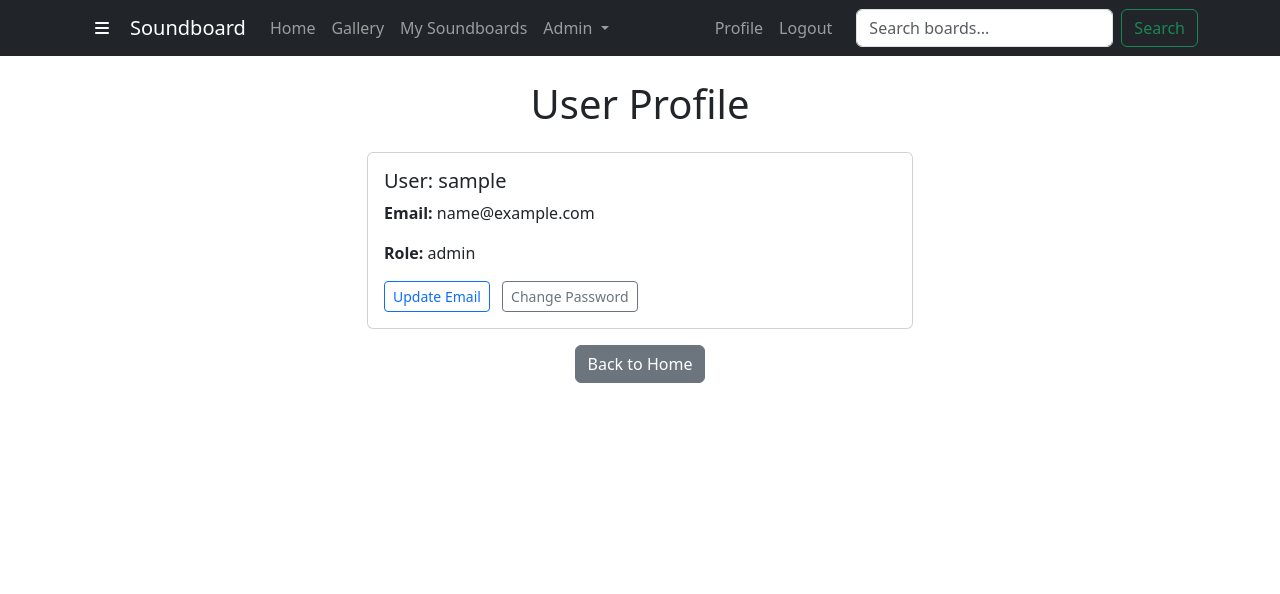
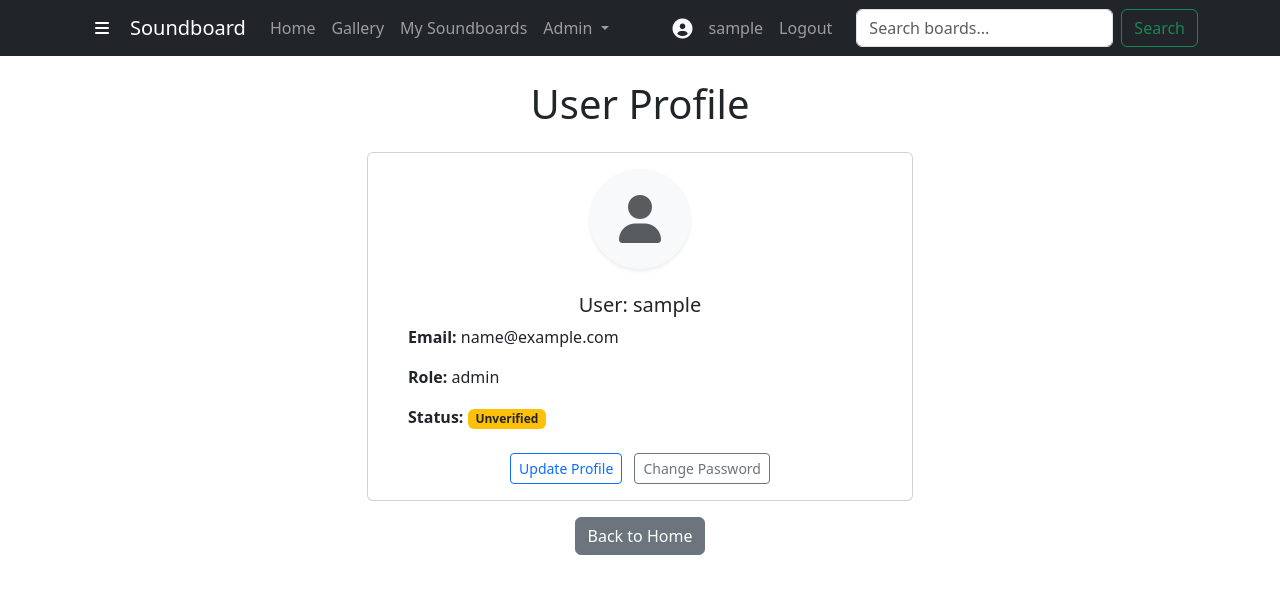
Before and after one commit to ernestgwilsonii/Soundboard, a Flask app: page /auth/profile in a window 1280 px wide. Shown: the top 594 px of the page. Run offline with Flask 3, Linux system fonts and the light colour scheme; the visitor is signed in with stand-in values (Sample User, id 1); data comes from the database, SQL or seed files in the repository; some libraries are stand-ins or nearby versions.

Commit message:
feat(auth): Implement User Avatars and profile picture uploads

```diff
--- a/app/auth/routes.py
+++ b/app/auth/routes.py
@@ -128,19 +128,32 @@ def reset_password(token):
 def profile():
     return render_template('auth/profile.html', title='Profile')
 
-@bp.route('/change_email', methods=['GET', 'POST'])
+@bp.route('/update_profile', methods=['GET', 'POST'])
 @login_required
-def change_email():
-    from app.auth.forms import UpdateEmailForm
-    form = UpdateEmailForm()
+def update_profile():
+    from app.auth.forms import UpdateProfileForm
+    from werkzeug.utils import secure_filename
+    import os
+    from flask import current_app
+    form = UpdateProfileForm()
     if form.validate_on_submit():
         current_user.email = form.email.data
+        if form.avatar.data:
+            f = form.avatar.data
+            filename = secure_filename(f"{current_user.id}_{f.filename}")
+            avatar_path = os.path.join('avatars', filename)
+            full_path = os.path.join(current_app.config['UPLOAD_FOLDER'], avatar_path)
+            if not os.path.exists(os.path.dirname(full_path)):
+                os.makedirs(os.path.dirname(full_path))
+            f.save(full_path)
+            current_user.avatar_path = avatar_path
+
         current_user.save()
-        flash('Your email has been updated.')
+        flash('Your profile has been updated.')
         return redirect(url_for('auth.profile'))
     elif request.method == 'GET':
         form.email.data = current_user.email
-    return render_template('auth/change_email.html', title='Change Email', form=form)
+    return render_template('auth/update_profile.html', title='Update Profile', form=form)
 
 @bp.route('/change_password', methods=['GET', 'POST'])
 @login_required
--- a/app/models.py
+++ b/app/models.py
@@ -5,7 +5,7 @@ from itsdangerous import URLSafeTimedSerializer
 from app.db import get_accounts_db, get_soundboards_db
 
 class User(UserMixin):
-    def __init__(self, id=None, username=None, email=None, password_hash=None, role='user', active=True, is_verified=False):
+    def __init__(self, id=None, username=None, email=None, password_hash=None, role='user', active=True, is_verified=False, avatar_path=None):
         self.id = id
         self.username = username
         self.email = email
@@ -13,6 +13,7 @@ class User(UserMixin):
         self.role = role
         self.active = bool(active)
         self.is_verified = bool(is_verified)
+        self.avatar_path = avatar_path
 
     @property
     def is_active(self):
@@ -26,14 +27,14 @@ class User(UserMixin):
         cur = db.cursor()
         if self.id is None:
             cur.execute(
-                "INSERT INTO users (username, email, password_hash, role, active, is_verified) VALUES (?, ?, ?, ?, ?, ?)",
-                (self.username, self.email, self.password_hash, self.role, int(self.active), int(self.is_verified))
+                "INSERT INTO users (username, email, password_hash, role, active, is_verified, avatar_path) VALUES (?, ?, ?, ?, ?, ?, ?)",
+                (self.username, self.email, self.password_hash, self.role, int(self.active), int(self.is_verified), self.avatar_path)
             )
             self.id = cur.lastrowid
         else:
             cur.execute(
-                "UPDATE users SET username=?, email=?, password_hash=?, role=?, active=?, is_verified=? WHERE id=?",
-                (self.username, self.email, self.password_hash, self.role, int(self.active), int(self.is_verified), self.id)
+                "UPDATE users SET username=?, email=?, password_hash=?, role=?, active=?, is_verified=?, avatar_path=? WHERE id=?",
+                (self.username, self.email, self.password_hash, self.role, int(self.active), int(self.is_verified), self.avatar_path, self.id)
             )
         db.commit()
 
@@ -76,7 +77,7 @@ class User(UserMixin):
         if row:
             return User(id=row['id'], username=row['username'], email=row['email'],
                         password_hash=row['password_hash'], role=row['role'], active=row['active'],
-                        is_verified=row['is_verified'])
+                        is_verified=row['is_verified'], avatar_path=row['avatar_path'])
         return None
 
     @staticmethod
@@ -88,7 +89,7 @@ class User(UserMixin):
         if row:
             return User(id=row['id'], username=row['username'], email=row['email'],
                         password_hash=row['password_hash'], role=row['role'], active=row['active'],
-                        is_verified=row['is_verified'])
+                        is_verified=row['is_verified'], avatar_path=row['avatar_path'])
         return None
 
     @staticmethod
@@ -100,7 +101,7 @@ class User(UserMixin):
         if row:
             return User(id=row['id'], username=row['username'], email=row['email'],
                         password_hash=row['password_hash'], role=row['role'], active=row['active'],
-                        is_verified=row['is_verified'])
+                        is_verified=row['is_verified'], avatar_path=row['avatar_path'])
         return None
 
     @staticmethod
@@ -111,7 +112,7 @@ class User(UserMixin):
         rows = cur.fetchall()
         return [User(id=row['id'], username=row['username'], email=row['email'],
                      password_hash=row['password_hash'], role=row['role'], active=row['active'],
-                     is_verified=row['is_verified']) for row in rows]
+                     is_verified=row['is_verified'], avatar_path=row['avatar_path']) for row in rows]
 
     def __repr__(self):
         return f'<User {self.username}>'
@@ -501,6 +502,9 @@ class Comment:
         row = cur.fetchone()
         return row['username'] if row else 'Unknown'
 
+    def get_author(self):
+        return User.get_by_id(self.user_id)
+
 class Playlist:
     def __init__(self, id=None, user_id=None, name=None, description=None, is_public=False, created_at=None):
         self.id = id
--- a/templates/auth/profile.html
+++ b/templates/auth/profile.html
@@ -5,16 +5,35 @@
         <div class="col-md-6">
             <h1 class="text-center">User Profile</h1>
             <div class="card mt-4">
-            <div class="card-body">
+                <div class="card-body text-center">
+                    <div class="mb-4">
+                        {% if current_user.avatar_path %}
+                        <img src="{{ url_for('static', filename='uploads/' + current_user.avatar_path) }}" alt="Avatar" class="rounded-circle shadow-sm" style="width: 100px; height: 100px; object-fit: cover;">
+                        {% else %}
+                        <div class="bg-light rounded-circle d-inline-flex align-items-center justify-content-center shadow-sm mx-auto" style="width: 100px; height: 100px;">
+                            <i class="fas fa-user fa-3x text-muted"></i>
+                        </div>
+                        {% endif %}
+                    </div>
+
                     <h5 class="card-title">User: {{ current_user.username }}</h5>
-                <p class="card-text"><strong>Email:</strong> {{ current_user.email }}</p>
-                <p class="card-text"><strong>Role:</strong> {{ current_user.role }}</p>
-                <div class="mt-3">
-                    <a href="{{ url_for('auth.change_email') }}" class="btn btn-sm btn-outline-primary">Update Email</a>
+                    <p class="card-text text-start ms-4"><strong>Email:</strong> {{ current_user.email }}</p>
+                    <p class="card-text text-start ms-4"><strong>Role:</strong> {{ current_user.role }}</p>
+                    <p class="card-text text-start ms-4"><strong>Status:</strong>
+                        {% if current_user.is_verified %}
+                        <span class="badge bg-success">Verified</span>
+                        {% else %}
+                        <span class="badge bg-warning text-dark">Unverified</span>
+                        {% endif %}
+                    </p>
+
+                    <div class="mt-4">
+                        <a href="{{ url_for('auth.update_profile') }}" class="btn btn-sm btn-outline-primary">Update Profile</a>
                         <a href="{{ url_for('auth.change_password') }}" class="btn btn-sm btn-outline-secondary ms-2">Change Password</a>
                     </div>
                 </div>
             </div>
+
         <div class="mt-3 text-center">
             <a href="{{ url_for('main.index') }}" class="btn btn-secondary">Back to Home</a>
         </div>
--- a/templates/base.html
+++ b/templates/base.html
@@ -8,6 +8,14 @@
     <link href="https://cdn.jsdelivr.net/npm/bootstrap@5.3.3/dist/css/bootstrap.min.css" rel="stylesheet">
     <!-- Font Awesome -->
     <link rel="stylesheet" href="https://cdnjs.cloudflare.com/ajax/libs/font-awesome/6.0.0/css/all.min.css">
+    <style>
+        .nav-avatar {
+            width: 32px;
+            height: 32px;
+            object-fit: cover;
+            border: 1px solid rgba(255,255,255,0.2);
+        }
+    </style>
 </head>
 <body>
     {% include "_sidebar.html" %}
@@ -63,8 +71,15 @@
                         <a class="nav-link" href="{{ url_for('auth.register') }}">Register</a>
                     </li>
                     {% else %}
+                    <li class="nav-item d-flex align-items-center me-2">
+                        {% if current_user.avatar_path %}
+                        <img src="{{ url_for('static', filename='uploads/' + current_user.avatar_path) }}" alt="" class="rounded-circle nav-avatar">
+                        {% else %}
+                        <i class="fas fa-user-circle fa-lg text-light"></i>
+                        {% endif %}
+                    </li>
                     <li class="nav-item">
-                        <a class="nav-link" href="{{ url_for('auth.profile') }}">Profile</a>
+                        <a class="nav-link" href="{{ url_for('auth.profile') }}">{{ current_user.username }}</a>
                     </li>
                     <li class="nav-item">
                         <a class="nav-link" href="{{ url_for('auth.logout') }}">Logout</a>
```
Also changed, not shown: app/auth/forms.py (+7 -3 lines), templates/auth/update_profile.html (added, +46 -0 lines), templates/soundboard/view.html (+11 -3 lines). Lines whose indentation alone changed are shown as unchanged.
